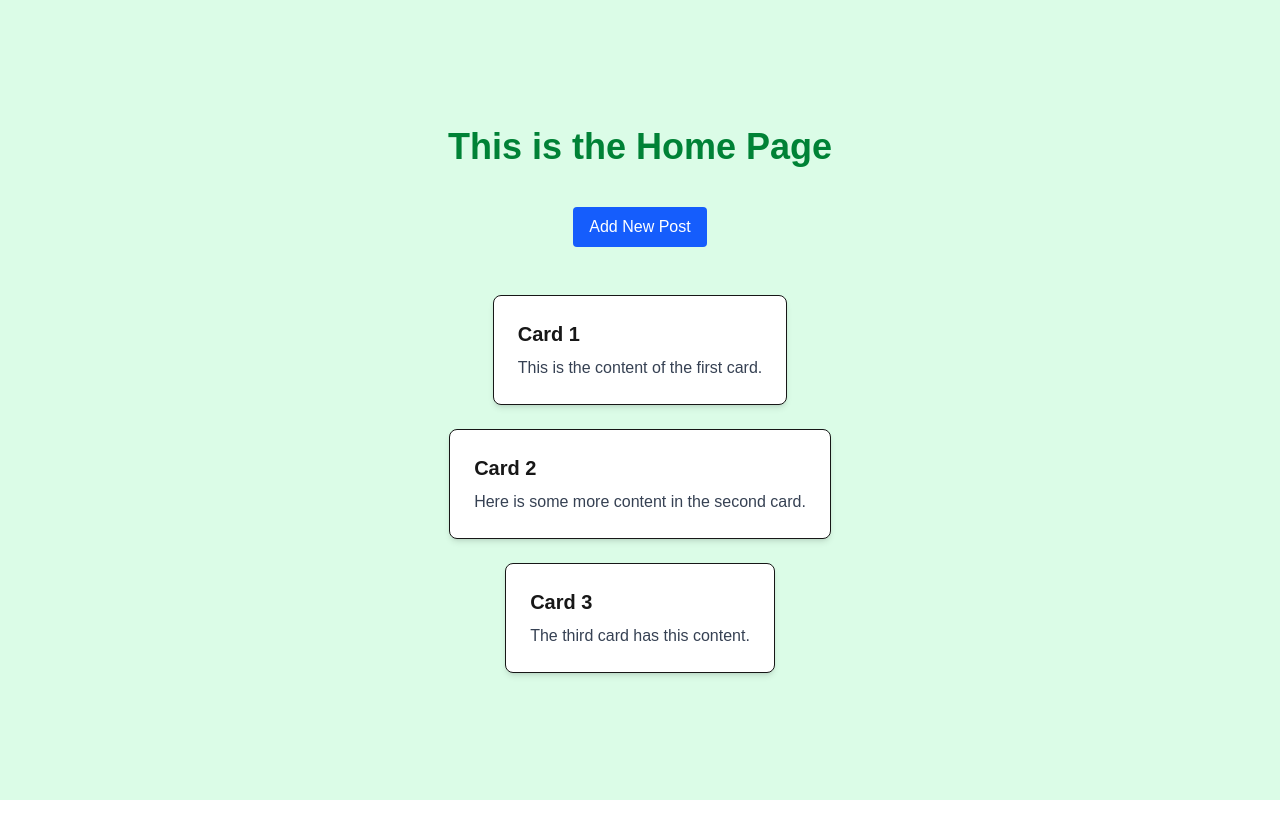
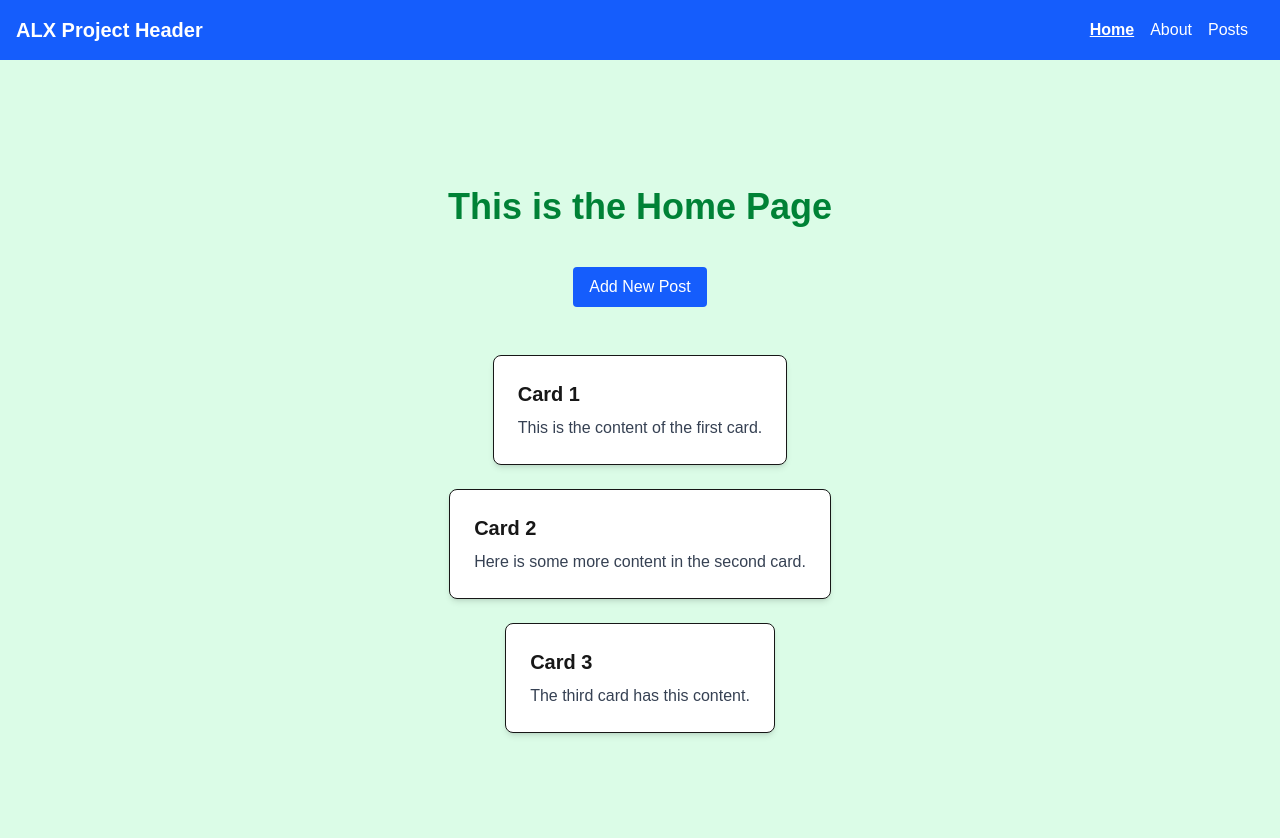
Before and after one commit to Brianryanphiri/alx-project-0x02-setup, a Next.js app in the folder alx-project-0x02/: page /home in a window 1280 px wide. Shown: the top 838 px of the page. Before the commit the page ends 800 px from the top, so only its background shows below. Built offline with nearby package versions, Linux system fonts and the light colour scheme.

Commit message:
Add Header component usage to Home page

```diff
--- a/alx-project-0x02/pages/home.tsx
+++ b/alx-project-0x02/pages/home.tsx
@@ -2,6 +2,7 @@
 import { useState } from 'react';
 import Card from '@/components/common/Card';
 import PostModal from '@/components/common/PostModal';
+import Header from '@/components/layout/Header';
 
 const Home: NextPage = () => {
   const [isModalOpen, setIsModalOpen] = useState(false);
@@ -16,6 +17,8 @@
   };
 
   return (
+    <>
+      <Header />
       <div className="flex flex-col items-center gap-6 min-h-screen justify-center bg-green-100 p-6">
         <h1 className="text-4xl font-bold text-green-700 mb-4">This is the Home Page</h1>
 
@@ -32,6 +35,7 @@
 
         <PostModal isOpen={isModalOpen} onClose={() => setIsModalOpen(false)} onSubmit={handleAddPost} />
       </div>
+    </>
   );
 };
 
```
Lines whose indentation alone changed are shown as unchanged.
